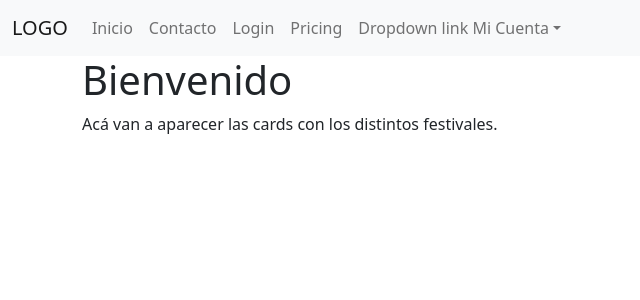
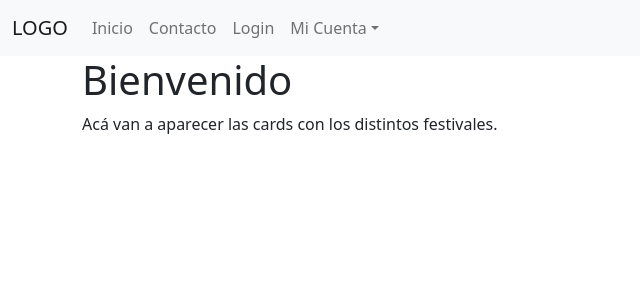
Before and after one commit to ElianaFlorencia/TP_Parcial_Plataformas_Supernova_Club, a React (Vite) app: page / in a window 1280 px wide. Shown: the top 300 px of the page, without its empty margins (0-640 px from the left). Built offline with nearby package versions, Linux system fonts and the light colour scheme.

Commit message:
navbar change

```diff
--- a/src/components/Menu.jsx
+++ b/src/components/Menu.jsx
@@ -47,15 +47,13 @@ export const Menu = () => {
                         </li>
 
                 }
-                <li className="nav-item">
-                <a className="nav-link" href="#">Pricing</a>
-                </li>
+
                 <li className="nav-item dropdown">
                 <a className="nav-link dropdown-toggle" href="/Micuenta" id="navbarDropdownMenuLink" role="button" data-bs-toggle="dropdown" aria-expanded="false">
-                    Dropdown link Mi Cuenta
+                    Mi Cuenta
                 </a>
                 <ul className="dropdown-menu" aria-labelledby="navbarDropdownMenuLink">
-                    <Link className="dropdown-item" to= "/Micuenta"> Mi Cuenta </Link>
+                    <Link className="dropdown-item" to= "/Micuenta"> Perfil </Link>
 
                 </ul>
                 </li>
```
